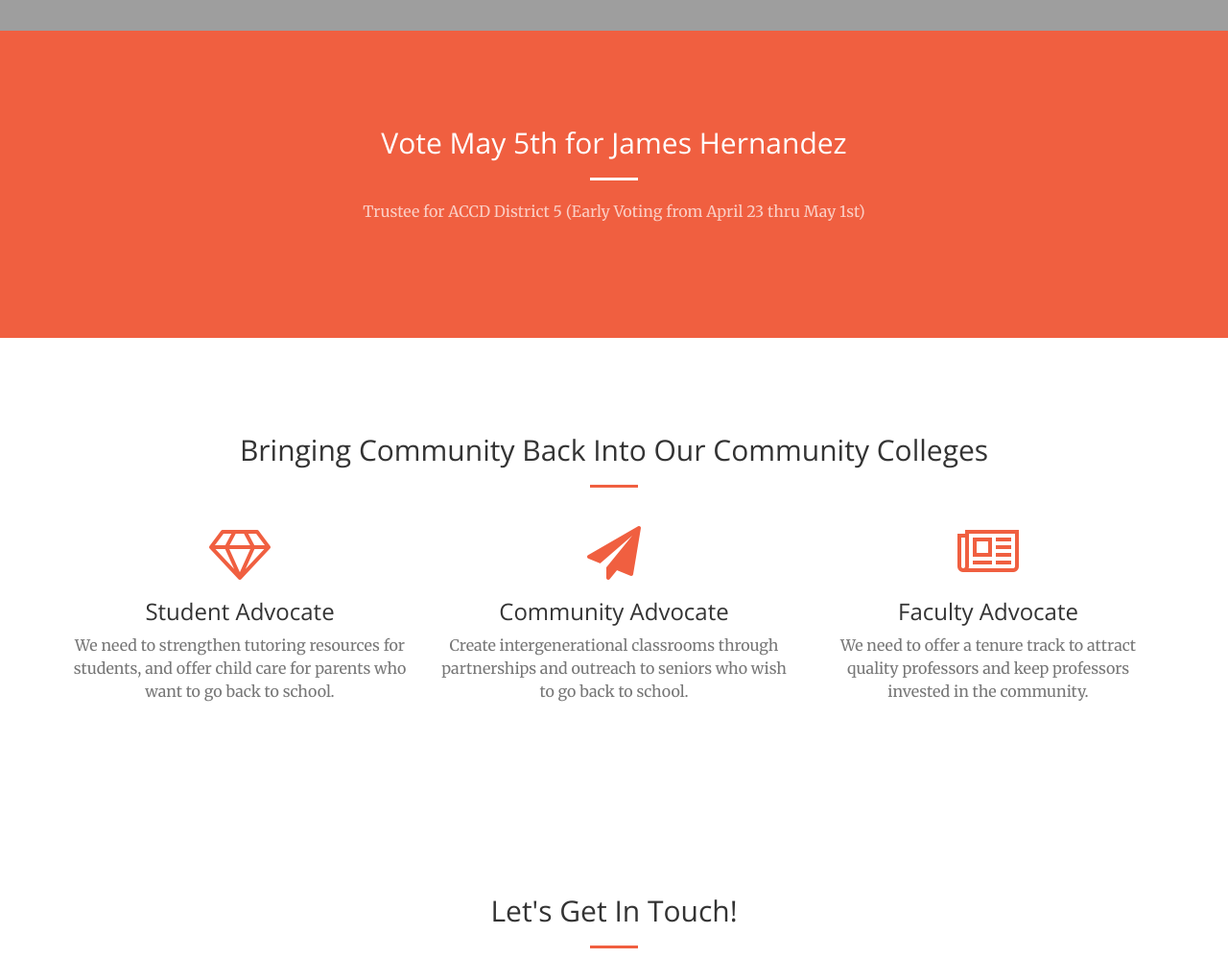
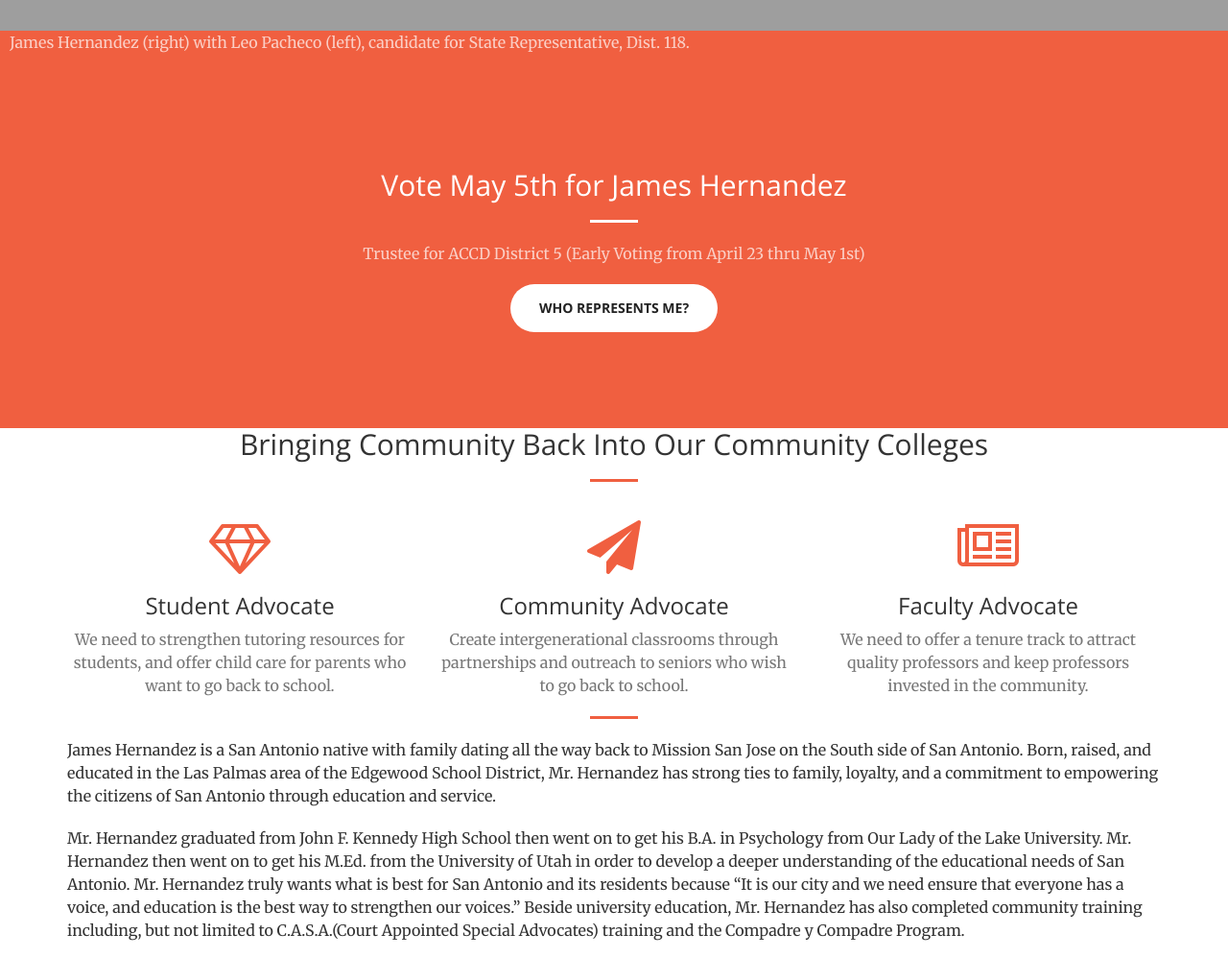
Before and after one commit to jstaudt/james-hernandez, a plain HTML site: page docs/index.html in a window 1280 px wide. Shown: the part 768-1766 px from the top of the page at 96% size. Drawn offline with nearby package versions, Linux system fonts and the light colour scheme; grey boxes are pictures that could not be loaded.

Commit message:
Add bio content, disclaimer, and caption.

```diff
--- a/docs/css/creative.css
+++ b/docs/css/creative.css
@@ -53,7 +53,17 @@
   color: rgba(255, 255, 255, 0.7);
 }
 section {
-  padding: 100px 0;
+  padding-bottom: 100px;
+}
+.caption {
+  padding-bottom: 100px;
+}
+.disclaimer {
+  padding-top: 50px;
+  text-align: center;
+}
+.caption p {
+  padding-left: 10px;
 }
 aside {
   padding: 50px 0;
--- a/docs/index.html
+++ b/docs/index.html
@@ -51,12 +51,12 @@
             <div class="collapse navbar-collapse" id="bs-example-navbar-collapse-1">
                 <ul class="nav navbar-nav navbar-right">
                     <li>
+                        <a class="page-scroll" href="#vote">Election</a>
+                    </li>
+                    <li>
                         <a class="page-scroll" href="#about">About</a>
                     </li>
                     <!-- <li>
-                        <a class="page-scroll" href="#services">Services</a>
-                    </li>
-                    <li>
                         <a class="page-scroll" href="#portfolio">Portfolio</a>
                     </li> -->
                     <li>
@@ -80,20 +80,23 @@
         </div>
     </header>
 
-    <section class="bg-primary" id="about">
+    <section class="bg-primary" id="vote">
+        <div class="caption">
+            <p class="text-faded">James Hernandez (right) with Leo Pacheco (left), candidate for State Representative, Dist. 118.</p>
+        </div>
         <div class="container">
             <div class="row">
                 <div class="col-lg-8 col-lg-offset-2 text-center">
                     <h2 class="section-heading">Vote May 5th for James Hernandez</h2>
                     <hr class="light">
                     <p class="text-faded">Trustee for ACCD District 5 (Early Voting from April 23 thru May 1st)</p>
-                    <!-- <a href="#services" class="page-scroll btn btn-default btn-xl sr-button">Get Started!</a> -->
+                    <a href="https://www.bexar.org/2231/Who-represents-me-Search" target="_blank" class="page-scroll btn btn-default btn-xl sr-button">who represents me?</a>
                 </div>
             </div>
         </div>
     </section>
 
-    <section id="services">
+    <section id="about">
         <div class="container">
             <div class="row">
                 <div class="col-lg-12 text-center">
@@ -104,21 +107,21 @@
         </div>
         <div class="container">
             <div class="row">
-                <div class="col-lg-4 col-md-6 text-center">
+                <div class="col-lg-4 col-md-4 text-center">
                     <div class="service-box">
                         <i class="fa fa-4x fa-diamond text-primary sr-icons"></i>
                         <h3>Student Advocate</h3>
                         <p class="text-muted">We need to strengthen tutoring resources for students, and offer child care for parents who want to go back to school.</p>
                     </div>
                 </div>
-                <div class="col-lg-4 col-md-6 text-center">
+                <div class="col-lg-4 col-md-4 text-center">
                     <div class="service-box">
                         <i class="fa fa-4x fa-paper-plane text-primary sr-icons"></i>
                         <h3>Community Advocate</h3>
                         <p class="text-muted">Create intergenerational classrooms through partnerships and outreach to seniors who wish to go back to school.</p>
                     </div>
                 </div>
-                <div class="col-lg-4 col-md-6 text-center">
+                <div class="col-lg-4 col-md-4 text-center">
                     <div class="service-box">
                         <i class="fa fa-4x fa-newspaper-o text-primary sr-icons"></i>
                         <h3>Faculty Advocate</h3>
@@ -134,13 +137,28 @@
                 </div> -->
             </div>
         </div>
+            <div class="container">
+                <hr class="primary">
+
+                <div class="row">
+                    <div class="col-lg-12 text-left">
+                        <p >
+                        James Hernandez is a San Antonio native with family dating all the way back to Mission San Jose on the South side of San Antonio. Born, raised, and educated in the Las Palmas area of the Edgewood School District, Mr. Hernandez has strong ties to family, loyalty, and a commitment to empowering the citizens of San Antonio through education and service.</p>
+
+                        <p>Mr. Hernandez graduated from John F. Kennedy High School then went on to get his B.A. in Psychology from Our Lady of the Lake University. Mr. Hernandez then went on to get his M.Ed. from the University of Utah in order to develop a deeper understanding of the educational needs of San Antonio. Mr. Hernandez truly wants what is best for San Antonio and its residents because “It is our city and we need ensure that everyone has a voice, and education is the best way to strengthen our voices.” Beside university education, Mr. Hernandez has also completed community training including, but not limited to C.A.S.A.(Court Appointed Special Advocates) training and the Compadre y Compadre Program.</p>
+
+                        <p>If elected Mr. Hernandez will hold our Alamo Community College leaders accountable to the community and fight to create a more inclusive and accessible public education.
+                        </p>
+                    </div>
+                </div>
+            </div>
     </section>
 
     <!-- <section class="no-padding" id="portfolio">
         <div class="container-fluid">
             <div class="row no-gutter popup-gallery">
                 <div class="col-lg-4 col-sm-6">
-                    <a href="img/portfolio/fullsize/1.jpg" class="portfolio-box">
+                    <a href="img/1.jpg" class="portfolio-box">
                         <img src="img/portfolio/thumbnails/1.jpg" class="img-responsive" alt="">
                         <div class="portfolio-box-caption">
                             <div class="portfolio-box-caption-content">
@@ -233,15 +251,6 @@
         </div>
     </section> -->
 
-    <!-- <aside class="bg-dark">
-        <div class="container text-center">
-            <div class="call-to-action">
-                <h2>Free Download at Start Bootstrap!</h2>
-                <a href="http://startbootstrap.com/template-overviews/creative/" class="btn btn-default btn-xl sr-button">Download Now!</a>
-            </div>
-        </div>
-    </aside> -->
-
     <section id="contact">
         <div class="container">
             <div class="row">
@@ -262,6 +271,10 @@
         </div>
     </section>
 
+    <div class="disclaimer">
+            <p>Political advertisement paid for by the James Hernandez Campaign, treasurer Victoria Salas.</p>
+        </div>
+
     <!-- jQuery -->
     <script src="vendor/jquery/jquery.min.js"></script>
 
```
Also changed, not shown: docs/img/IMG_1003.JPG (added), docs/img/shoulders.jpg (added), 2 other files.
